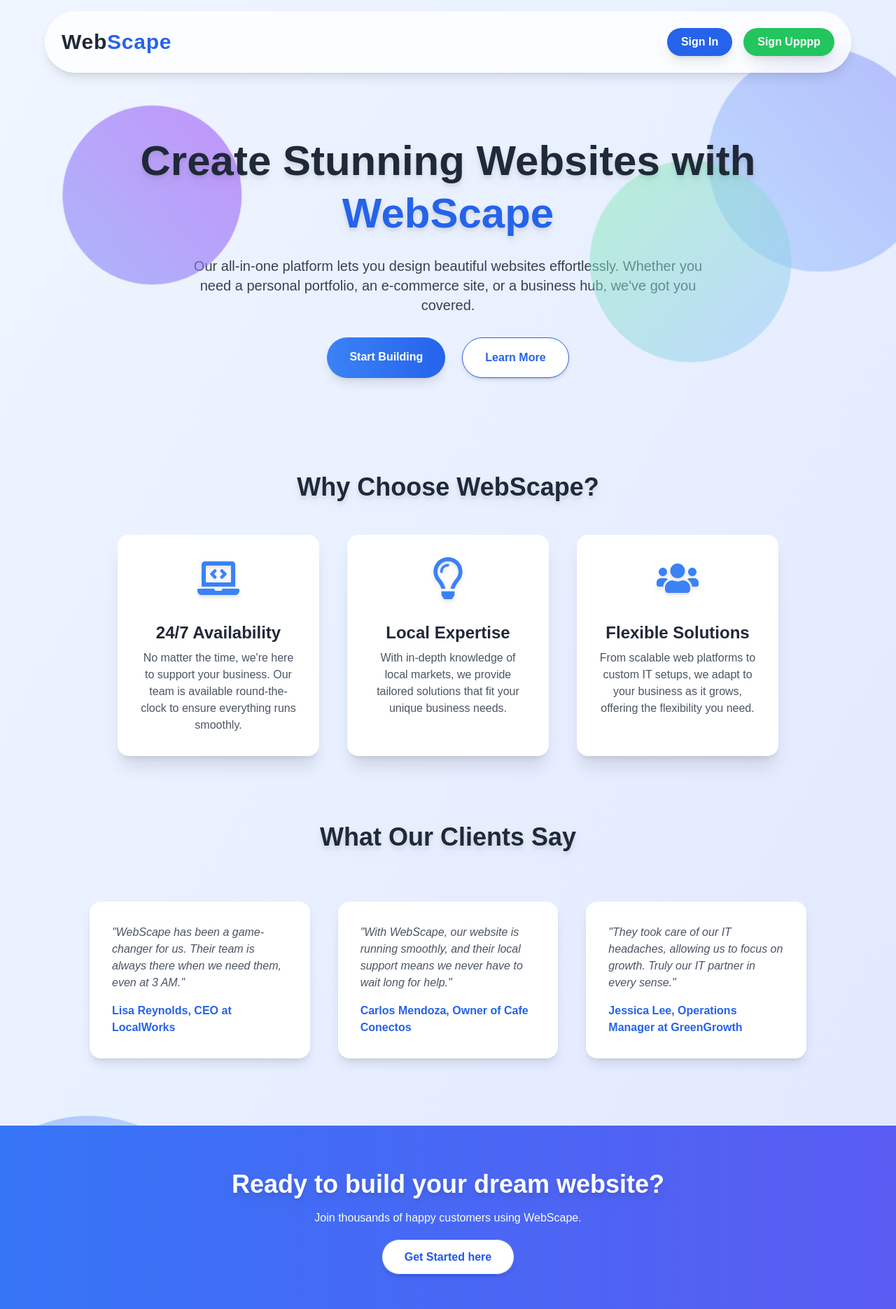
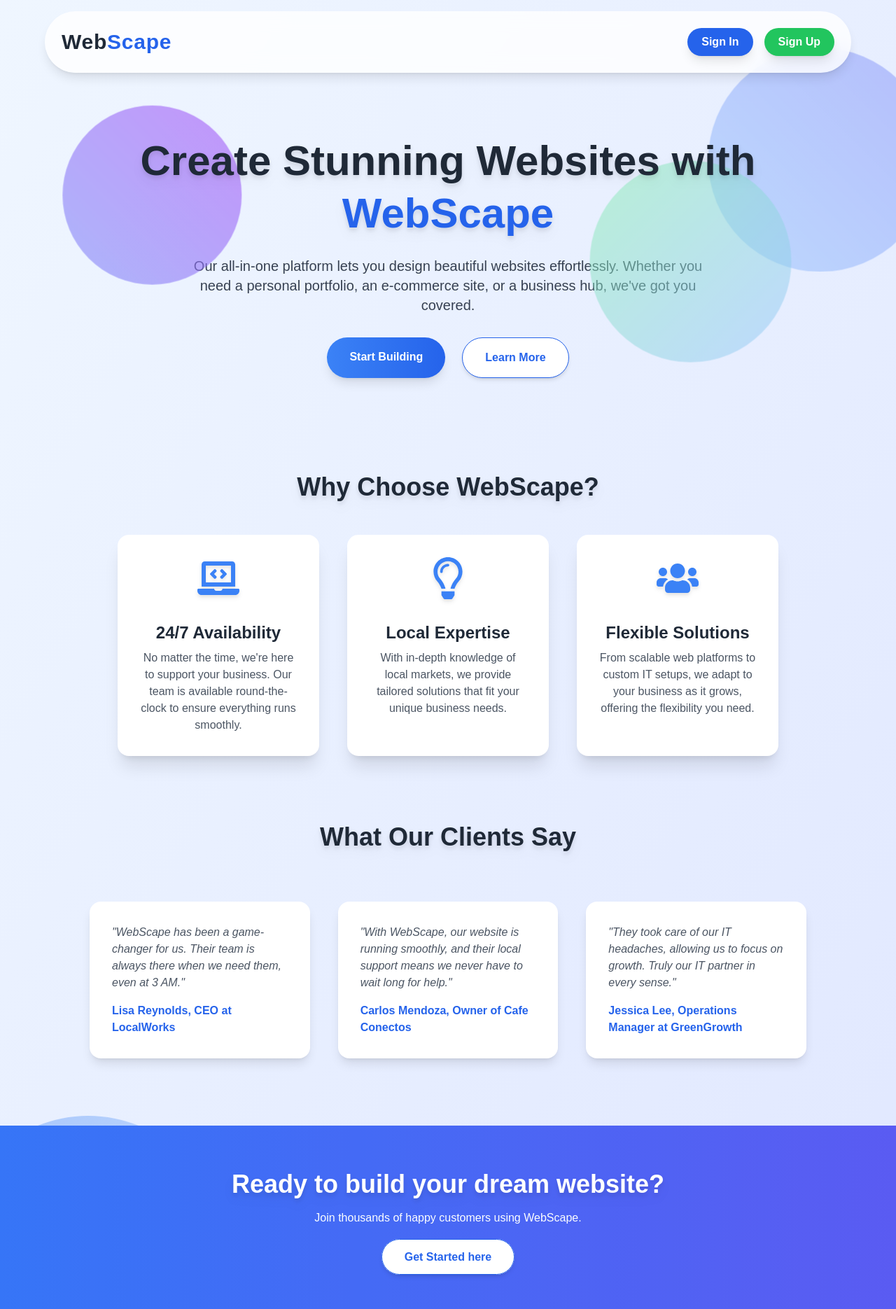
Before and after one commit to lkingl123/webdevlanding, a Next.js app: page / in a window 1280 px wide. Shown: the top 1870 px of the page at 70% size. Built offline with nearby package versions, Linux system fonts and the light colour scheme.

Commit message:
fixed some stuff

```diff
--- a/src/app/page.tsx
+++ b/src/app/page.tsx
@@ -72,7 +72,7 @@ export default function HomePage() {
             href="/auth/signup"
             className="bg-green-500 hover:bg-green-600 text-white font-semibold py-2 px-5 rounded-full shadow-lg transition duration-300 ease-in-out"
           >
-            Sign Upppp
+            Sign Up
           </Link>
         </div>
       </header>
@@ -183,11 +183,12 @@ export default function HomePage() {
         <h3 className="text-4xl font-bold text-white mb-4 drop-shadow-lg">Ready to build your dream website?</h3>
         <p className="text-white mb-8">Join thousands of happy customers using WebScape.</p>
         <Link
-          href="/features"
-          className="bg-white text-blue-600 font-semibold py-4 px-8 rounded-full shadow-md border border-blue-600 transition duration-300 ease-in-out hover:bg-blue-50 transform hover:-translate-y-1 hover:scale-105"
-        >
-          Get Started here
-        </Link>
+  href="/features"
+  className="bg-white text-blue-600 font-semibold py-4 px-8 rounded-full shadow-md border border-blue-600 transition duration-300 ease-in-out hover:bg-blue-100 hover:text-blue-700 transform hover:-translate-y-1 hover:scale-105 z-10 relative !important"
+>
+  Get Started here
+</Link>
+
       </div>
 
       {/* Footer with Wave Shape */}
```
